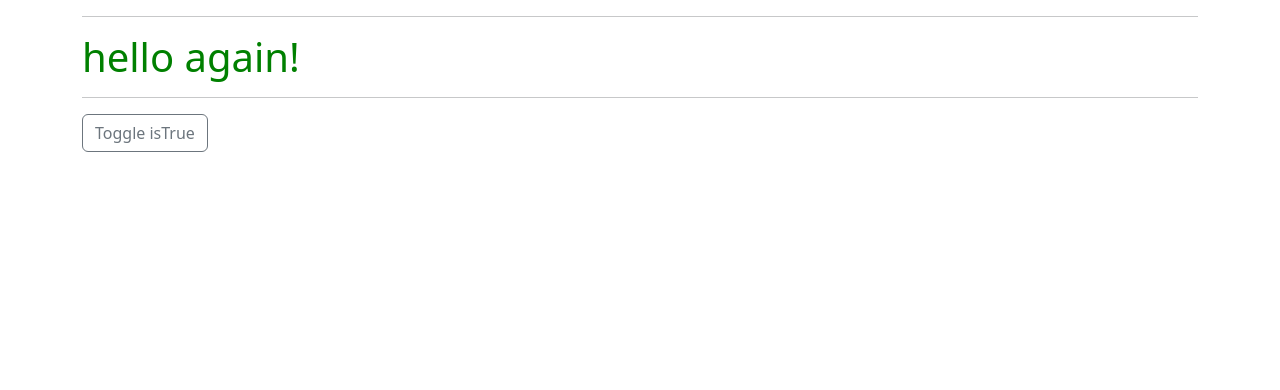
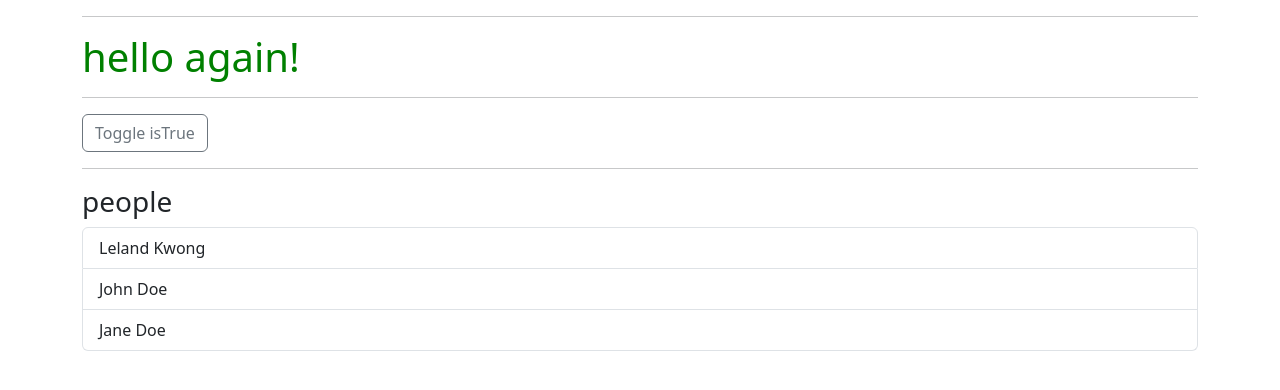
Before and after one commit to Louis-Gil/playground, a React (Create React App) app in the folder react_guide/: page / in a window 1280 px wide. Shown: the top 390 px of the page. Built offline with nearby package versions, Linux system fonts and the light colour scheme.

Commit message:
feat : Add useEffect

```diff
--- a/react_guide/src/App.js
+++ b/react_guide/src/App.js
@@ -1,8 +1,9 @@
-import React, { Fragment, useState } from 'react';
+import React, { Fragment, useEffect, useState } from 'react';
 import './App.css';
 
 function HelloWorld(props) {
 	const [isTrue, setIsTrue] = useState(false);
+	const [crowd, setCrowd] = useState([]);
 
 	const toggleTrue = () => {
 		if (isTrue) {
@@ -11,6 +12,32 @@ function HelloWorld(props) {
 		}
 		setIsTrue(true);
 	};
+
+	useEffect(() => {
+		console.log('HelloWorld useEffect');
+
+		let people = [
+			{
+				id: 1,
+				firstName: 'Leland',
+				lastName: 'Kwong',
+				dob: '1980-01-01',
+			},
+			{
+				id: 2,
+				firstName: 'John',
+				lastName: 'Doe',
+				dob: '1980-01-01',
+			},
+			{
+				id: 3,
+				firstName: 'Jane',
+				lastName: 'Doe',
+				dob: '1980-01-01',
+			},
+		];
+		setCrowd(people);
+	}, []);
 
 	return (
 		<Fragment>
@@ -26,6 +53,15 @@ function HelloWorld(props) {
 			<a href="#!" className="btn btn-outline-secondary" onClick={toggleTrue}>
 				Toggle isTrue
 			</a>
+			<hr />
+			<h3>people</h3>
+			<ul className="list-group">
+				{crowd.map((m) => (
+					<li key={m.id} className="list-group-item">
+						{m.firstName} {m.lastName}
+					</li>
+				))}
+			</ul>
 		</Fragment>
 	);
 }
```
